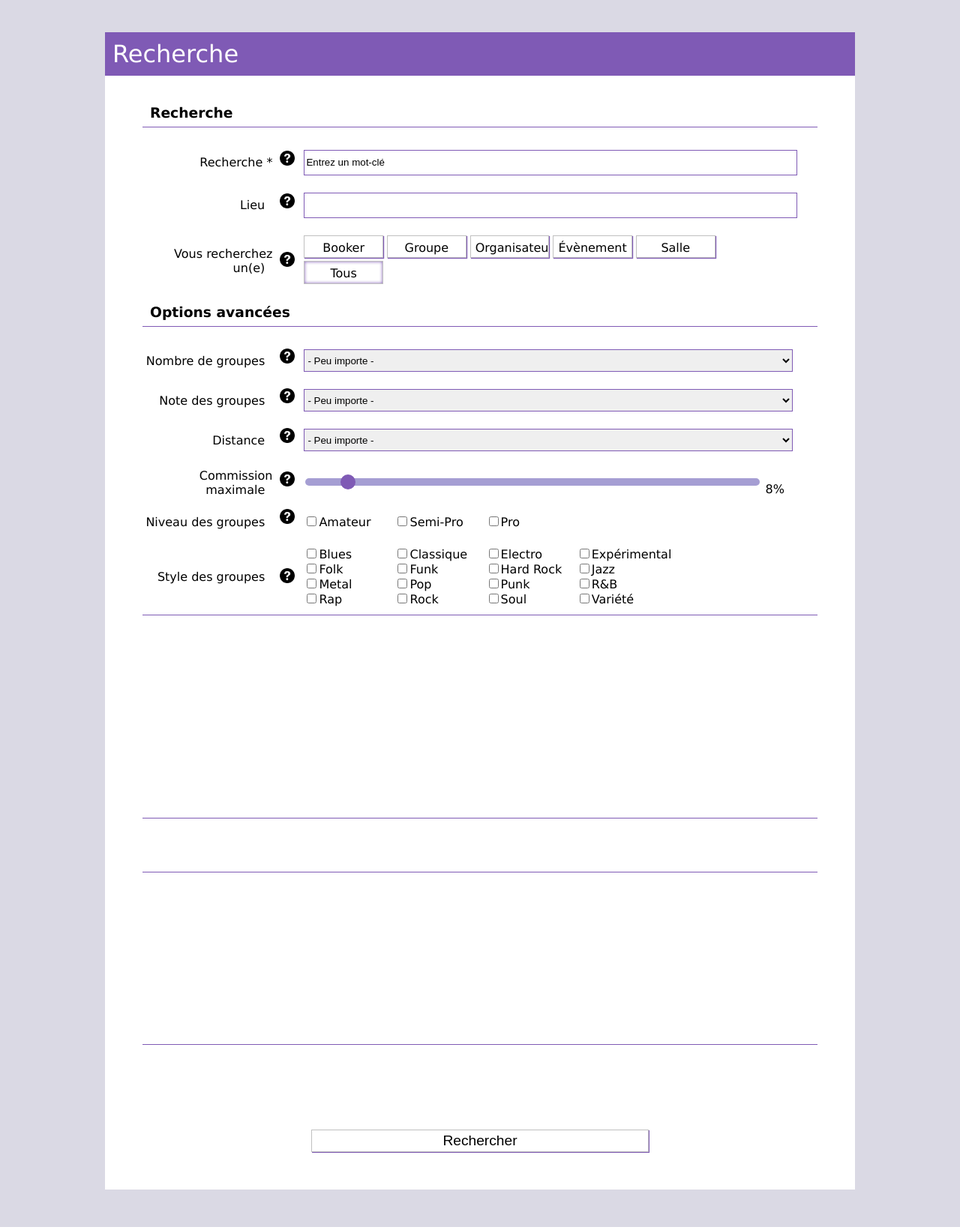
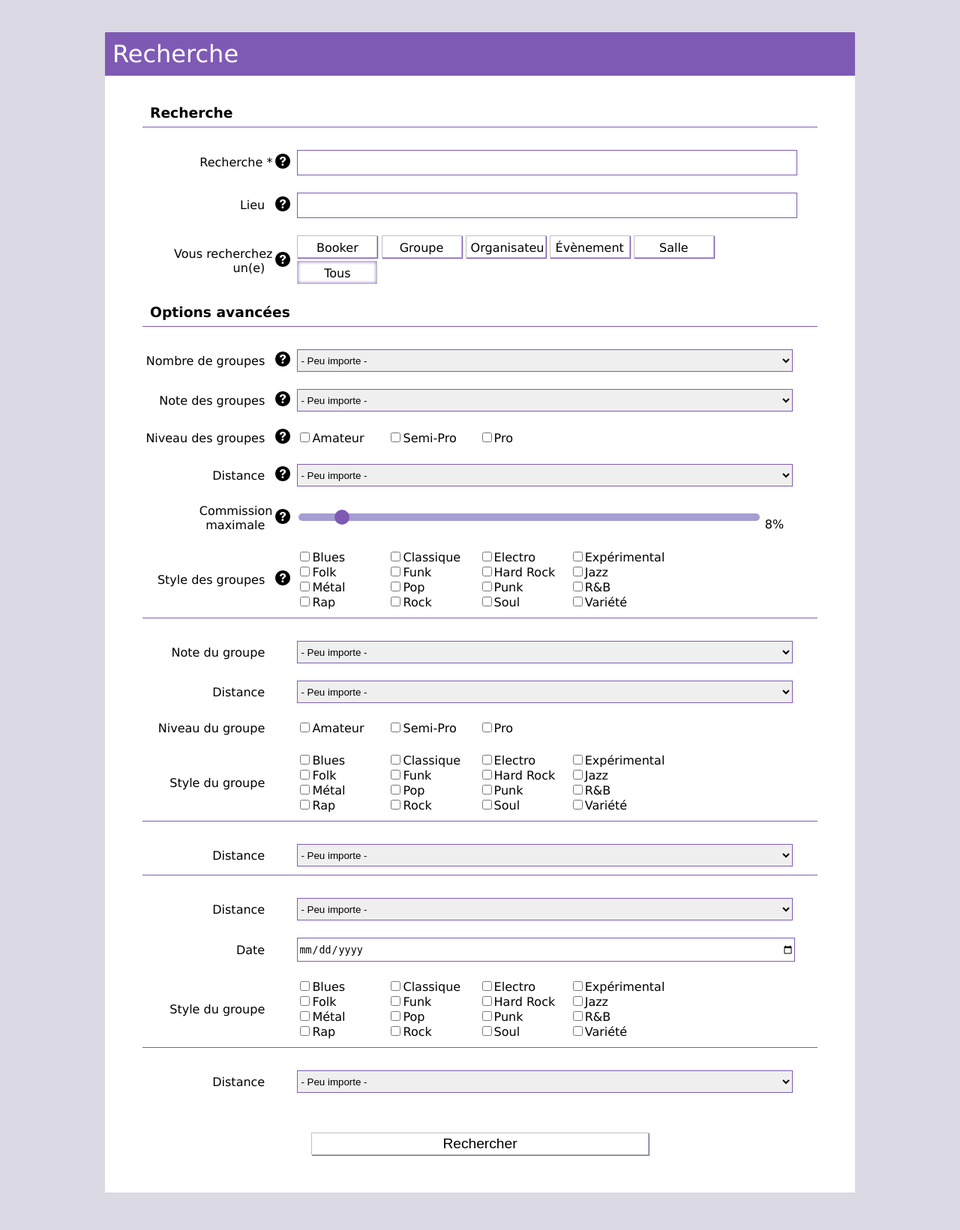
Before and after one commit to ZeZombini/MOLPE, a PHP site: template view/recherche.view.php in a window 1280 px wide. Shown: the part 177-1818 px from the top of the page at 75% size. Run offline with PHP 8.4, Linux system fonts and the light colour scheme; the template is opened without the code that fills it, so the values that code supplies are empty; some libraries are stand-ins or nearby versions.

Commit message:
Recherche + CSS + Inscription
Infobulles

```diff
--- a/view/recherche.view.php
+++ b/view/recherche.view.php
@@ -13,27 +13,26 @@
 		<form action="controler/search.ctrl.php" method="post">
 			<h3>Recherche</h3>
 			<hr>
-
 			<table><!-- RECHERCHE -->
 
 
 			<tr class="ligne_simple">
 				<td>Recherche *</td>
-				<td></td>
-				<td><input id="recherche" type="text" name="recherche" value="Entrez un mot-clé"/></td>
+				<td><img src="../../data/img/question58-1.png"/><span>Entrez un ou plusieurs mots-clés.</span></td>
+				<td><input id="recherche" type="text" name="recherche"/></td>
 			</tr>
 
 			<tr class="ligne_simple">
 				<td>Lieu &nbsp</td>
-				<td></td>
-				<td><input id="lieu" type="text" name="lieu" required></td>
+				<td><img src="../../data/img/question58-1.png"/><span>Entrez le nom d'une ville, d'une rue,... et sélectionnez votre choix dans la liste.</span></td>
+				<td><input id="lieu" type="text" name="lieu"></td>
 			</tr>
 
 			<tr class="ligne_radio">
 				<td>Vous recherchez un(e) &nbsp</td>
-				<td></td>
+				<td><img src="../../data/img/question58-1.png"/><span>Affinez votre recherche en sélecionnant un élément à rechercher. Les champs suivant s'adapteront.</span></td>
 				<td>
-					<input type="radio" name="type" value="Booker" id="radio_booker" checked/><label for="radio_booker">Booker</label>
+					<input type="radio" name="type" value="Booker" id="radio_booker"/><label for="radio_booker">Booker</label>
 					<input type="radio" name="type" value="Groupe" id="radio_groupe"/><label for="radio_groupe">Groupe</label>
 					<input type="radio" name="type" value="Organisateur" id="radio_orga"/><label for="radio_orga">Organisateur</label>
 					<input type="radio" name="type" value="Evenement" id="radio_evt"/><label for="radio_evt">Évènement</label>
@@ -46,11 +45,11 @@
 
 			<h3>Options avancées</h3>
 			<hr>
-			<table id="radio_booker"> <!-- RECHERCHE AVANCEE BOOKER -->
+			<table> <!-- RECHERCHE AVANCEE BOOKER -->
 
 			<tr class="ligne_simple">
 				<td>Nombre de groupes &nbsp</td>
-				<td></td>
+				<td><img src="../../data/img/question58-1.png"/><span>Nombre de groupes bookés par ce booker.</span></td>
 				<td>  <select name="nbgrp">
 						<option value="peuimporteNb" selected>- Peu importe -</option>
     					<option value="aucun">Aucun</option>
@@ -62,7 +61,7 @@
   			</tr>
   			<tr class="ligne_simple">
   				<td>Note des groupes &nbsp</td>
-				<td></td>
+				<td><img src="../../data/img/question58-1.png"/><span>Moyenne des notes obtenues par les groupes bookés par ce booker.</span></td>
 				<td>  <select name="nbetoiles">
 						<option value="peuimporteEt" selected>- Peu importe -</option>
     					<option value="uneetoile">1 étoile</option>
@@ -72,9 +71,20 @@
     					<option value="cinqetoiles">5 étoiles</option>
   					</select></td>
   			</tr>
+
+			<tr class="ligne_chckbx">
+  				<td>Niveau des groupes &nbsp</td>
+				<td><img src="../../data/img/question58-1.png"/><span>Niveau des groupes bookés par ce booker.</span></td>
+				<td>
+    				<input type="checkbox" name="nivgrp" value="amateur"><div>Amateur</div>
+    				<input type="checkbox" name="nivgrp" value="semipro"><div>Semi-Pro</div>
+    				<input type="checkbox" name="nivgrp" value="pro"><div>Pro</div>
+  				</td>
+			</tr>
+
   			<tr class="ligne_simple">
   				<td>Distance &nbsp</td>
-				<td></td>
+				<td><img src="../../data/img/question58-1.png"/><span>Distance vous séparant du booker recherché (basé sur l'adresse fournie dans le profil)</span></td>
 				<td>  <select name="distance">
 						<option value="peuimporteDist" selected>- Peu importe -</option>
     					<option value="dixkm">Moins de 10km</option>
@@ -87,23 +97,13 @@
 
 			<tr class="ligne_slide">
 				<td>Commission maximale &nbsp</td>
-				<td></td>
+				<td><img src="../../data/img/question58-1.png"/><span>Pourcentage maximum récupéré par le booker. Seuls les bookers dont le pourcentage moyen de commission est inférieur ou égal seront affichés.</span></td>
 				<td><input type="range" name="commission" min="0" max="100" step="2" value="8" onchange="updateSlider(this.value)"> <span id="sliderAmount">8%</span></td>
 			</tr>
 
 			<tr class="ligne_chckbx">
-  				<td>Niveau des groupes &nbsp</td>
-				<td></td>
-				<td>
-    				<input type="checkbox" name="nivgrp" value="amateur"><div>Amateur</div>
-    				<input type="checkbox" name="nivgrp" value="semipro"><div>Semi-Pro</div>
-    				<input type="checkbox" name="nivgrp" value="pro"><div>Pro</div>
-  				</td>
-			</tr>
-
-			<tr class="ligne_chckbx">
 				<td>Style des groupes &nbsp</td>
-				<td></td>
+				<td><img src="../../data/img/question58-1.png"/><span>Style des groupes bookés par ce booker. Les styles non présents dans cette liste seront recherchés par défaut.</span></td>
 				<td>
 
 					<input type="checkbox" name="style" value="blues"><div>Blues</div>
@@ -114,7 +114,7 @@
 					<input type="checkbox" name="style" value="funk"><div>Funk</div>
 					<input type="checkbox" name="style" value="hardrock"><div>Hard Rock</div>
 					<input type="checkbox" name="style" value="jazz"><div>Jazz</div> <br />
-					<input type="checkbox" name="style" value="metal"><div>Metal</div>
+					<input type="checkbox" name="style" value="metal"><div>Métal</div>
 					<input type="checkbox" name="style" value="pop"><div>Pop</div>
 					<input type="checkbox" name="style" value="punk"><div> Punk</div>
 					<input type="checkbox" name="style" value="rnb"><div>R&B</div> <br />
@@ -132,7 +132,7 @@
 			<hr>
 
 
-			<table id="radio_groupe" class="hide"> <!-- RECHERCHE AVANCEE GROUPE -->
+			<table> <!-- RECHERCHE AVANCEE GROUPE -->
 
   			<tr class="ligne_simple">
   				<td>Note du groupe &nbsp</td>
@@ -182,7 +182,7 @@
 					<input type="checkbox" name="style" value="funk"><div>Funk</div>
 					<input type="checkbox" name="style" value="hardrock"><div>Hard Rock</div>
 					<input type="checkbox" name="style" value="jazz"><div>Jazz</div> <br />
-					<input type="checkbox" name="style" value="metal"><div>Metal</div>
+					<input type="checkbox" name="style" value="metal"><div>Métal</div>
 					<input type="checkbox" name="style" value="pop"><div>Pop</div>
 					<input type="checkbox" name="style" value="punk"><div> Punk</div>
 					<input type="checkbox" name="style" value="rnb"><div>R&B</div> <br />
@@ -200,7 +200,7 @@
 			<hr>
 
 
-			<table id="radio_orga" class="hide"> <!-- RECHERCHE AVANCEE ORGA -->
+			<table> <!-- RECHERCHE AVANCEE ORGA -->
   			<tr class="ligne_simple">
   				<td>Distance &nbsp</td>
 				<td></td>
@@ -223,7 +223,7 @@
 
 
 
-			<table id="radio_evt" class="hide"> <!-- RECHERCHE AVANCEE EVENEMENT -->
+			<table> <!-- RECHERCHE AVANCEE EVENEMENT -->
   			<tr class="ligne_simple">
   				<td>Distance &nbsp</td>
 				<td></td>
@@ -257,7 +257,7 @@
 					<input type="checkbox" name="style" value="funk"><div>Funk</div>
 					<input type="checkbox" name="style" value="hardrock"><div>Hard Rock</div>
 					<input type="checkbox" name="style" value="jazz"><div>Jazz</div> <br />
-					<input type="checkbox" name="style" value="metal"><div>Metal</div>
+					<input type="checkbox" name="style" value="metal"><div>Métal</div>
 					<input type="checkbox" name="style" value="pop"><div>Pop</div>
 					<input type="checkbox" name="style" value="punk"><div> Punk</div>
 					<input type="checkbox" name="style" value="rnb"><div>R&B</div> <br />
@@ -274,7 +274,7 @@
 			<!-- A RETIRER ENSUITE -->
 			<hr>
 
-			<table id="radio_salle" class="hide"> <!-- RECHERCHE AVANCEE SALLE -->
+			<table> <!-- RECHERCHE AVANCEE SALLE -->
   			<tr class="ligne_simple">
   				<td>Distance &nbsp</td>
 				<td></td>
@@ -304,15 +304,3 @@
         $(this).children(".tooltip-message").addClass('hide');
  });
 </script>
-	<script type="text/javascript">
-	$('input').click(function(){
-	var type = $(this).attr('type');
-    if(type == "radio") {
-		var the_id = $(this).attr("id");
-			$("table").not(the_id).each(function() {
-				$(the_id).removeClass("show");
-				$(the_id).addClass("hide");
-			});
-	}
-	});
-	</script>
--- a/view/style/style.css
+++ b/view/style/style.css
@@ -208,21 +208,47 @@ nav a:hover{
 /*                                             */
 /* ------------------------------------------- */
 
-/* INFOBULLE AIDE */
-.tooltip-message {
-    font-size: 0.7em;
-    text-align: center;
-    width: 150px;
-    color: white;
-    position: relative;
-    background-color: rgb(127, 90, 181);
-    padding: 10px;
+/* INFOBULLE "?" DE FORMULAIRE */
+#recherche table td:nth-child(2) img, #inscription table td:nth-child(2) img{
+	width: 20px;
+	height: 20px;
+	border: none !important;
+}
+#recherche table td:nth-child(2), #inscription table td:nth-child(2){
+	width: 25px;
+	position: relative;
 }
 
-.tooltip-message-hide {
- visibility: hidden;
- width:0px;
+#recherche table td:nth-child(2) span, #inscription table td:nth-child(2) span{
+	width: 150px;
+	position: absolute;
+	visibility: hidden;
+	z-index: -1;
+	font-size: 0.8em;
+    overflow: hidden;
+    color: white;
+    background-color: rgb(127, 90, 181);
+    padding: 5px;
+    opacity: 0;
 }
+#recherche table td:nth-child(2):hover span, #inscription table td:nth-child(2):hover span{
+	position: absolute;
+	left: 25px;
+	visibility: visible;
+	z-index: 120;
+	font-size: 0.8em;
+	height: auto;
+    width: 300px;
+    color: white;
+    background-color: rgb(127, 90, 181);
+    padding: 5px;
+    opacity: 1;
+	transition:all 0.5s;
+	-webkit-transition: all 0.5s;
+  	-moz-transition: all 0.5s;
+}
+
+/* FIN INFOBULLE */
 
 
 /* INSCRIPTION */
@@ -251,16 +277,6 @@ nav a:hover{
 #inscription table td:first-child{
 	text-align: right;
 	width: 20%;
-}
-
-/* Seconde case du tableau (Celle qui stock le point d'intérogation) */
-#inscription table td:nth-child(2){
-	width: 25px;
-	padding-right: 10px;
-	background-image: url("../../data/img/question58-1.png");
-	background-size: 20px;
-    background-position: 40% 80%;
-	background-repeat: no-repeat;
 }
 
 #inscription .disable{
@@ -381,16 +397,6 @@ nav a:hover{
 #recherche table td:first-child{
 	text-align: right;
 	width: 20%;
-}
-
-/* Seconde case du tableau (Celle qui stock le point d'intérogation) */
-#recherche table td:nth-child(2){
-	width: 25px;
-	padding-right: 10px;
-	background-image: url("../../data/img/question58-1.png");
-	background-size: 20px;
-    	background-position: 40% 60%;
-	background-repeat: no-repeat;
 }
 
 #recherche .disable{
```
Also changed, not shown: view/inscription.view.php (+13 -20 lines).
